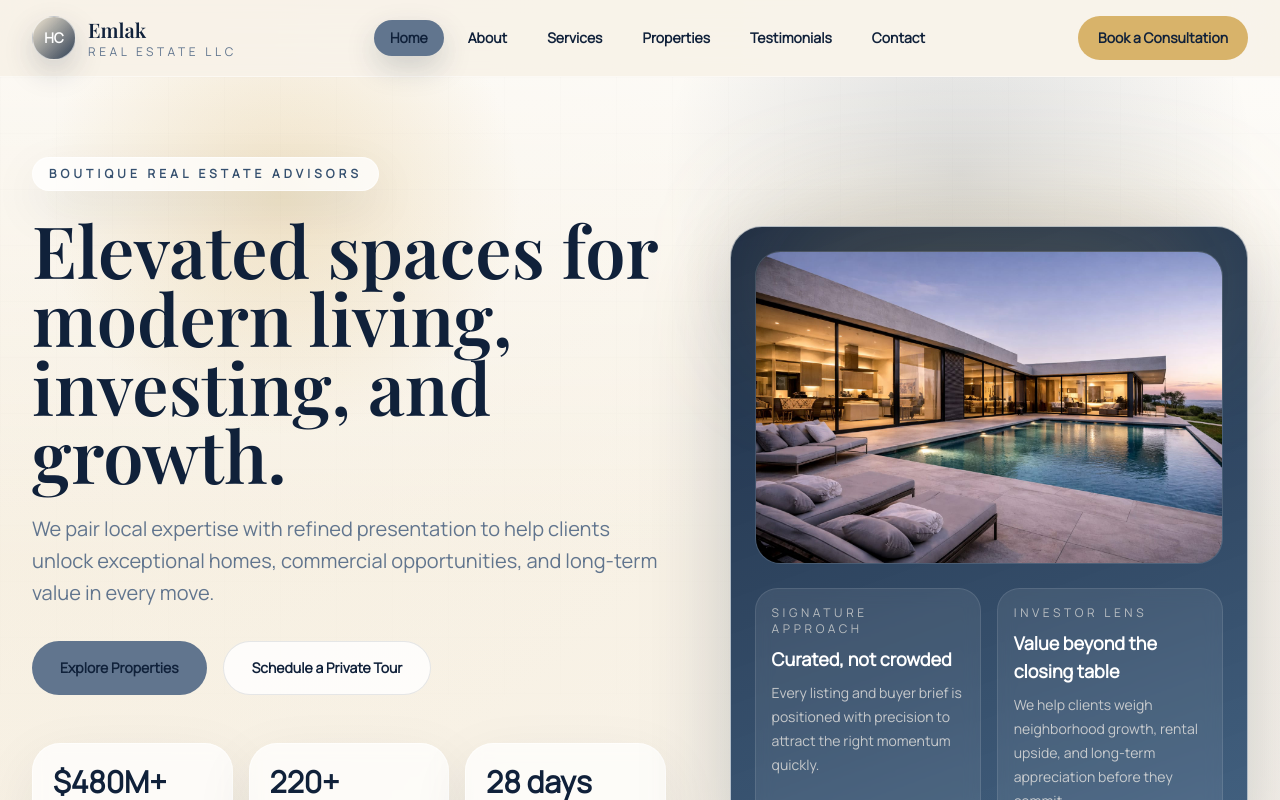
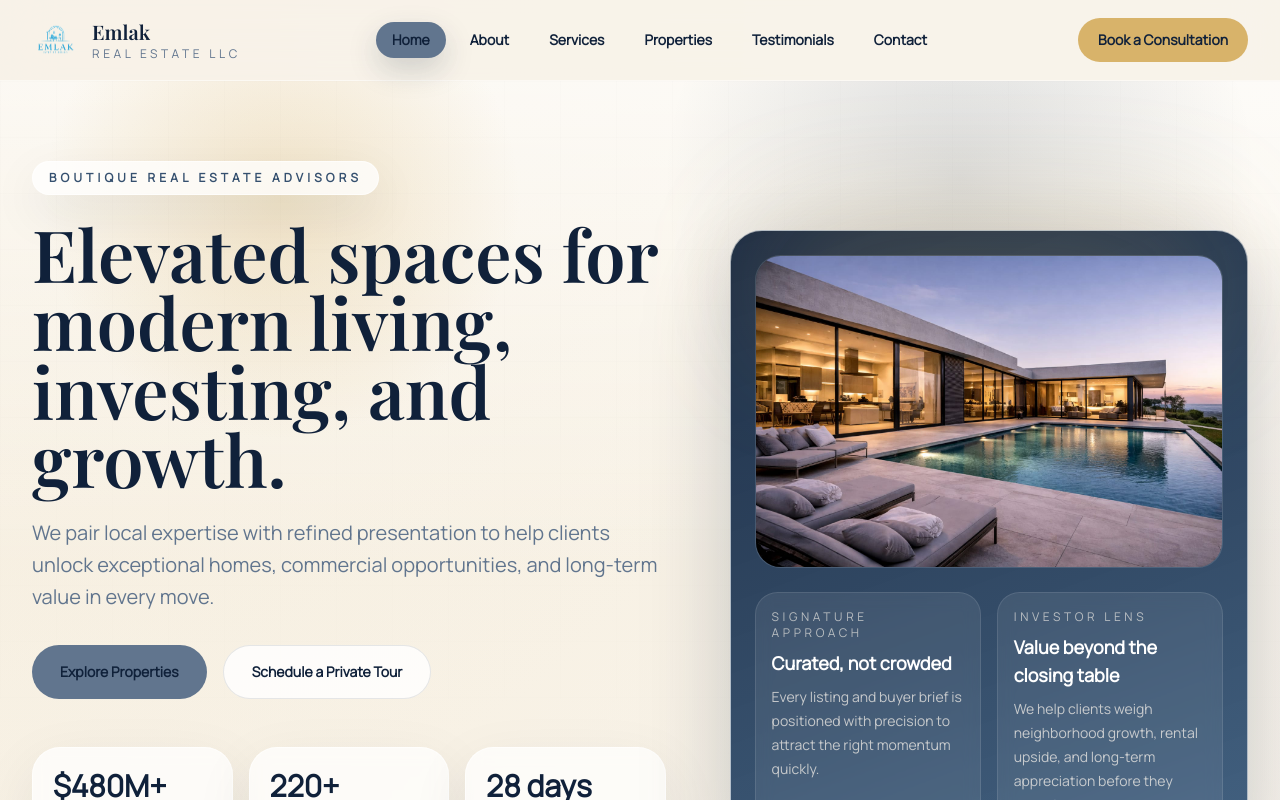
Before and after one commit to Zuvairiya7197/react-next-single-page, a Next.js app: page / in a window 1280 px wide. Shown: the top 800 px of the page. Built offline with nearby package versions, Linux system fonts and the light colour scheme.

Commit message:
logo added

```diff
--- a/components/Navbar.tsx
+++ b/components/Navbar.tsx
@@ -1,5 +1,6 @@
 'use client';
 
+import Image from 'next/image';
 import { useEffect, useMemo, useState } from 'react';
 
 import { Menu, X } from 'lucide-react';
@@ -83,8 +84,15 @@ export function Navbar() {
           className="flex items-center gap-3"
           aria-label="Emlak Real Estate LLC home"
         >
-          <div className="flex h-11 w-11 items-center justify-center rounded-full border border-white/60 bg-[linear-gradient(135deg,rgba(216,179,106,0.16),rgba(17,36,61,0.88))] text-sm font-semibold text-white shadow-[0_12px_30px_rgba(16,33,58,0.18)]">
-            HC
+          <div className="flex h-12 w-12 items-center justify-center">
+            <Image
+              src="/images/emlak-logo.png"
+              alt="Emlak logo"
+              width={1522}
+              height={1478}
+              priority
+              className="h-full w-full object-contain"
+            />
           </div>
           <div>
             <p className="font-display text-xl text-[var(--color-slate-900)]">
```
Also changed, not shown: public/images/emlak-logo.png (added).
